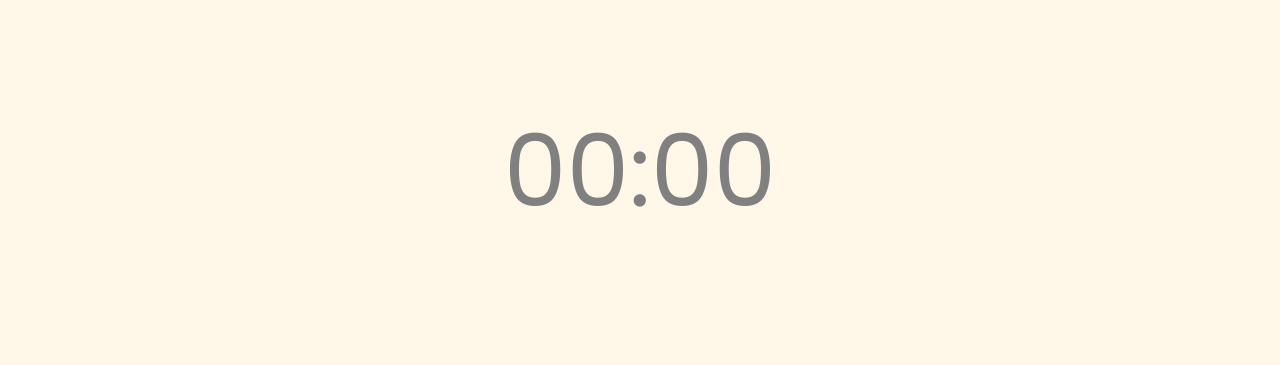
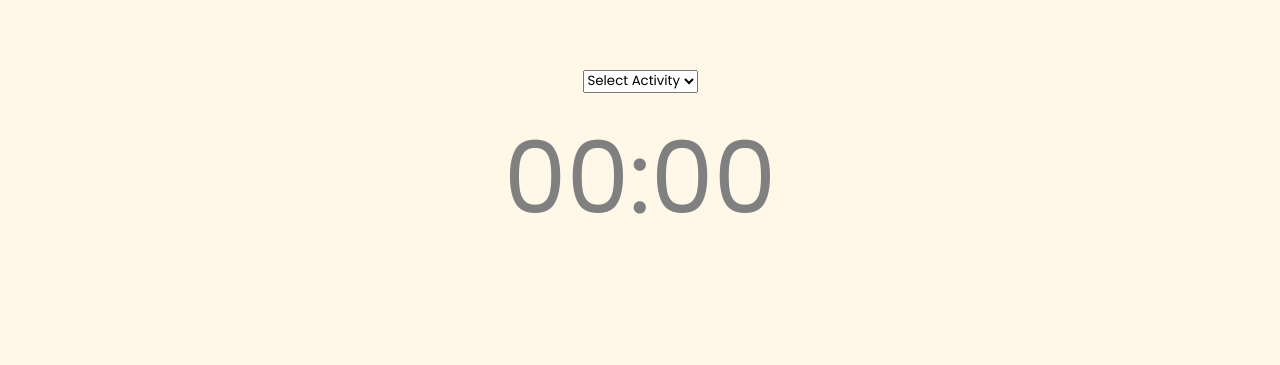
Before and after one commit to lseonu/pomodoro, a React (Vite) app: page /Timer in a window 1280 px wide. Shown: the part 336-701 px from the top of the page. Built offline with nearby package versions, Linux system fonts and the light colour scheme; some icons are missing.

Commit message:
Added dropdown menu, reset button, and a warning for the reset button

```diff
--- a/src/pages/Timer.tsx
+++ b/src/pages/Timer.tsx
@@ -1,10 +1,13 @@
 import { css } from "@emotion/react";
 import React, { useState, useEffect } from 'react';
-import { PlayerPause, PlayerPlay, PlayerStop } from 'tabler-icons-react';
+import { PlayerPlay, PlayerStop, CircleX } from 'tabler-icons-react';
 
 export const Timer: React.FC = () => {
   const [time, setTime] = useState(0);
   const [isRunning, setIsRunning] = useState(false);
+  const [selectedActivity, setSelectedActivity] = useState("");
+  const [showDropdown, setShowDropdown] = useState(true);
+  const [showResetWarning, setShowResetWarning] = useState(false);
 
   useEffect(() => {
     let intervalId: NodeJS.Timeout | null = null;
@@ -12,8 +15,10 @@ export const Timer: React.FC = () => {
       intervalId = setInterval(() => {
         setTime(prevTime => prevTime + 1);
       }, 1000);
+      setShowDropdown(false);
     } else {
       clearInterval(intervalId!);
+      setShowDropdown(true);
     }
     return () => clearInterval(intervalId!);
   }, [isRunning]);
@@ -27,11 +32,28 @@ export const Timer: React.FC = () => {
   };
 
   const handleStartStop = () => {
+    if (selectedActivity !== "") {
       setIsRunning(prevIsRunning => !prevIsRunning);
+    }
   };
 
-  const handlePause = () => {
+  const handleReset = () => {
+    setShowResetWarning(true);
+  };
+
+  const confirmReset = () => {
+    setTime(0);
     setIsRunning(false);
+    setSelectedActivity("");
+    setShowResetWarning(false);
+  };
+
+  const handleCancelReset = () => {
+    setShowResetWarning(false);
+  };
+
+  const handleActivityChange = (event: React.ChangeEvent<HTMLSelectElement>) => {
+    setSelectedActivity(event.target.value);
   };
 
   return (
@@ -44,10 +66,30 @@ export const Timer: React.FC = () => {
         height: 100vh;
       `}
     >
+      {showDropdown && (
+        <select value={selectedActivity} onChange={handleActivityChange} style={{marginBottom: "10px"}}>
+          <option value="">Select Activity</option>
+          <option value="Study">Study</option>
+          <option value="Exercise">Exercise</option>
+          <option value="Read">Read</option>
+        </select>
+      )}
+      {selectedActivity !== "" && !showDropdown && (
+        <div css={css`margin-bottom: 10px; font-size: 24px; font-weight: bold;`}>{selectedActivity}</div>
+      )}
+      <div
+        css={css`
+          display: flex;
+          flex-direction: column;
+          align-items: center;
+          justify-content: center;
+        `}
+      >
         <div
           css={css`
             font-size: 100px;
             font-weight: bold;
+            margin-bottom: 20px;
           `}
         >
           {formatTime(time)}
@@ -58,8 +100,16 @@ export const Timer: React.FC = () => {
             gap: 10px;
           `}
         >
-        <button onClick={handleStartStop} style={{border: "none", background: "none", cursor: "pointer"}}>{isRunning ? <PlayerStop size={25} strokeWidth={2} /> : <PlayerPlay size={25} strokeWidth={2} />}</button>
-        <button onClick={handlePause} disabled={!isRunning} style={{border: "none", background: "none", cursor: "pointer"}}><PlayerPause size={25} strokeWidth={2} /></button>
+          <button onClick={handleStartStop} disabled={selectedActivity === ""} style={{border: "none", background: "none", cursor: "pointer"}}>{isRunning ? <PlayerStop size={25} strokeWidth={2} /> : <PlayerPlay size={25} strokeWidth={2} />}</button>
+          <button onClick={handleReset} disabled={isRunning || time === 0} style={{border: "none", background: "none", cursor: "pointer"}}><CircleX size={25} strokeWidth={2} /></button>
+        </div>
+        {showResetWarning && (
+          <div css={css`margin-top: 10px;`}>
+            <p>Your record will be deleted and the timer will be reset.</p>
+            <button onClick={confirmReset} style={{marginRight: "10px"}}>Okay</button>
+            <button onClick={handleCancelReset}>Go Back</button>
+          </div>
+        )}
       </div>
     </div>
   );
```
Lines whose indentation alone changed are shown as unchanged.
